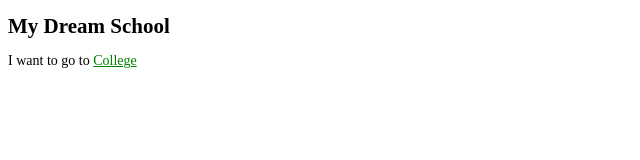
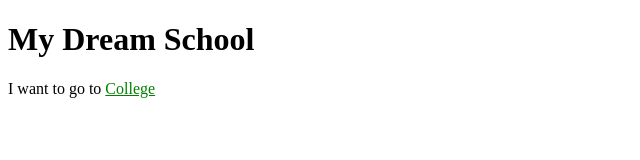
Before and after one commit to rtakenaga/open-ended-h, a plain HTML site: page index.html in a window 1280 px wide. Shown: the whole page, without its empty margins (0-640 px from the left). Drawn offline with Linux system fonts and the light colour scheme.

Commit message:
mistake with font

```diff
--- a/styles.css
+++ b/styles.css
@@ -1,10 +1,10 @@
 h1{
   font-style:bold;
-  font-size: 21px;
+  font-size: 21;
 }
 
 p{
-  font-size: 14px;
+  font-size: 14;
 }
 
 a{
```
